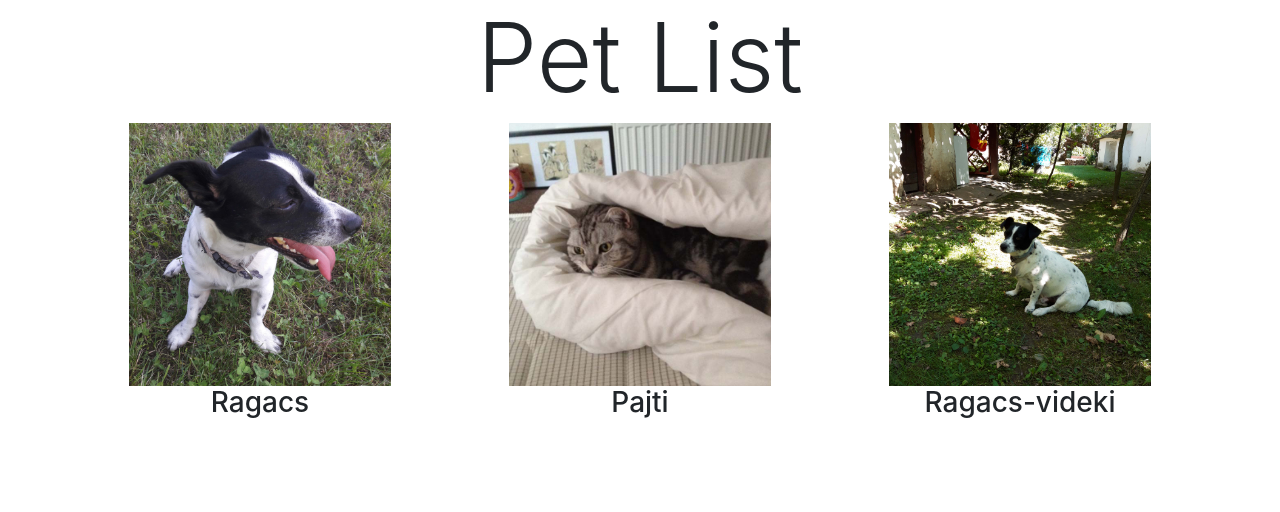
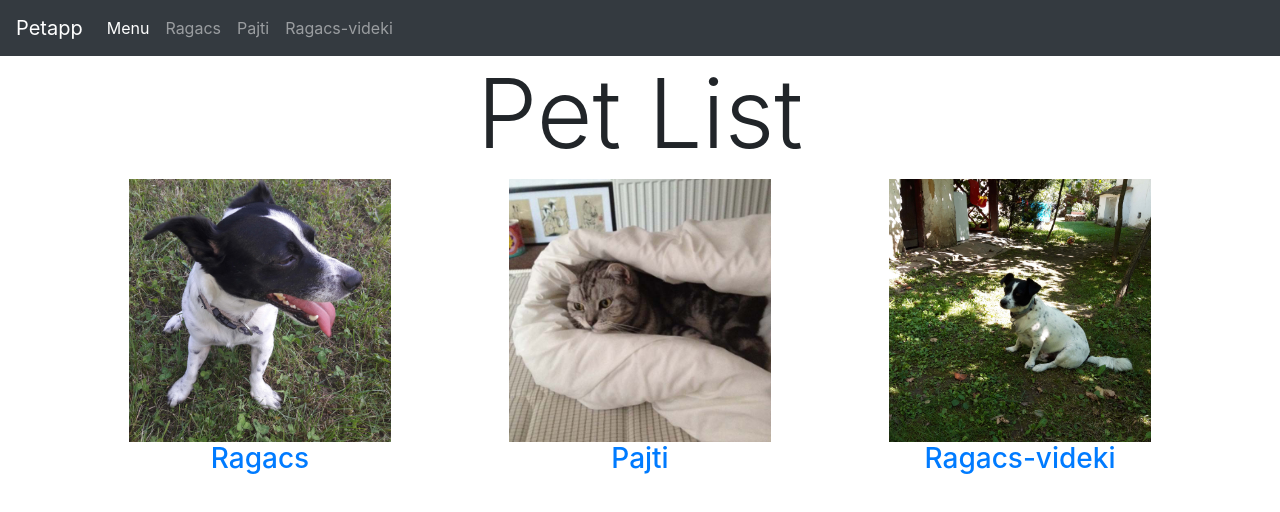
Before and after one commit to peterPalVanyo/pets, a React (Create React App) app: page /pets in a window 1280 px wide. Shown: the top 512 px of the page. Built offline with nearby package versions, Linux system fonts and the light colour scheme.

Commit message:
final links and routes with navbar

```diff
--- a/src/App.js
+++ b/src/App.js
@@ -1,7 +1,6 @@
 import React, { Component } from "react";
-import PetList from "./PetList";
-import Pet from "./Pet";
-import { Route, Switch } from "react-router-dom";
+import Navbar from "./Navbar";
+import Routes from "./Routes";
 import "./App.css";
 import ragacs from "./images/ragacs.jpg";
 import pajti from "./images/pajti.jpg";
@@ -53,22 +52,13 @@ class App extends Component {
     ]
   };
   render() {
-    const getPet = props => {
-      let name = props.match.params.name;
-      let targetPet = this.props.pets.find(
-        pet => pet.name.toLowerCase() === name.toLowerCase()
-      );
-      return <Pet {...props} pet={targetPet} />;
-    };
     return (
-      <Switch>
-        <Route
-          exact
-          path="/pets"
-          render={() => <PetList pets={this.props.pets} />}
-        />
-        <Route exact path="/pets/:name" render={getPet} />
-      </Switch>
+      <div>
+        <Navbar pets={this.props.pets} />
+        <div className="container">
+          <Routes pets={this.props.pets} />
+        </div>
+      </div>
     );
   }
 }
--- /dev/null
+++ b/src/Navbar.js
@@ -0,0 +1,38 @@
+import React, { Component } from "react";
+import {NavLink, Link} from 'react-router-dom'
+
+class Nabvar extends Component {
+  render() {
+      const petLinks = this.props.pets.map(pet => (
+          <li className='nav-item' key={pet.name}>
+          <NavLink exact to={`/pets/${pet.name}`} className='nav-link'>
+            {pet.name}
+          </NavLink>
+          </li>
+      ))
+    return (
+      <nav className="navbar navbar-expand-lg navbar-dark bg-dark">
+        <Link className='navbar-brand' to='/pets'>
+            Petapp
+        </Link>
+        <button
+          className="navbar-toggler"
+          type="button"
+          data-toggle="collapse"
+          data-target='#navbarNav'
+          aria-controls='navbarNav'
+          aria-expanded='false'
+          aria-label='Toggle navigation'
+        ><span className='navbar-toggler-icon'/></button>
+        <div className='collapse navbar-collapse' id='navbarNav'>
+            <ul className='navbar-nav'>
+                <li className='nav-item'><NavLink exact to='/pets' className='nav-link' >Menu</NavLink></li>
+                {petLinks}
+            </ul>
+        </div>
+      </nav>
+    );
+  }
+}
+
+export default Nabvar;
--- a/src/Pet.js
+++ b/src/Pet.js
@@ -6,7 +6,6 @@ class Pet extends Component {
   render() {
     let { pet } = this.props;
     return (
-      <div className="container">
         <div className="Pet row justify-content-center mt-5">
           <div className="col-11 col-lg-5">
             <div className="Pet-card card">
@@ -29,7 +28,6 @@ class Pet extends Component {
               </div>
             </div>
           </div>
-        </div>
       </div>
     );
   }
--- a/src/PetList.js
+++ b/src/PetList.js
@@ -1,26 +1,25 @@
-import React, {Component} from 'react'
-import './PetList.css'
+import React, { Component } from "react";
+import { Link } from "react-router-dom";
+import "./PetList.css";
 
 class PetList extends Component {
-
   render() {
     return (
-            <div className='PetList'>
-                <h1 className='display-1 text-center'>Pet List</h1>
-                <div className='container'>
-                    <div className='row'>
+      <div className="PetList">
+        <h1 className="display-1 text-center">Pet List</h1>
+        <div className="row">
           {this.props.pets.map(p => (
-                        <div className='Pet col-lg-4 text-center' key={p.name}>
+            <div className="Pet col-lg-4 text-center" key={p.name}>
               <img src={p.src} alt={p.name} />
-                            <h3>{p.name}</h3>
+              <h3>
+                <Link to={`/pets/${p.name}`}>{p.name}</Link>
+              </h3>
             </div>
-
           ))}
         </div>
       </div>
-            </div>
-        )
+    );
   }
 }
 
-export default PetList
+export default PetList;
--- /dev/null
+++ b/src/Routes.js
@@ -0,0 +1,29 @@
+import React, { Component } from "react";
+import {Switch, Route, Redirect} from 'react-router-dom'
+import PetList from "./PetList";
+import Pet from "./Pet";
+
+class Routes extends Component {
+  render() {
+    const getPet = props => {
+        let name = props.match.params.name;
+        let targetPet = this.props.pets.find(
+          pet => pet.name.toLowerCase() === name.toLowerCase()
+        );
+        return <Pet {...props} pet={targetPet} />;
+      };
+    return (
+        <Switch>
+          <Route
+            exact
+            path="/pets"
+            render={() => <PetList pets={this.props.pets} />}
+          />
+          <Route exact path="/pets/:name" render={getPet} />
+          <Redirect to='/pets' />
+        </Switch>
+    );
+  }
+}
+
+export default Routes;
```
Lines whose indentation alone changed are shown as unchanged.
